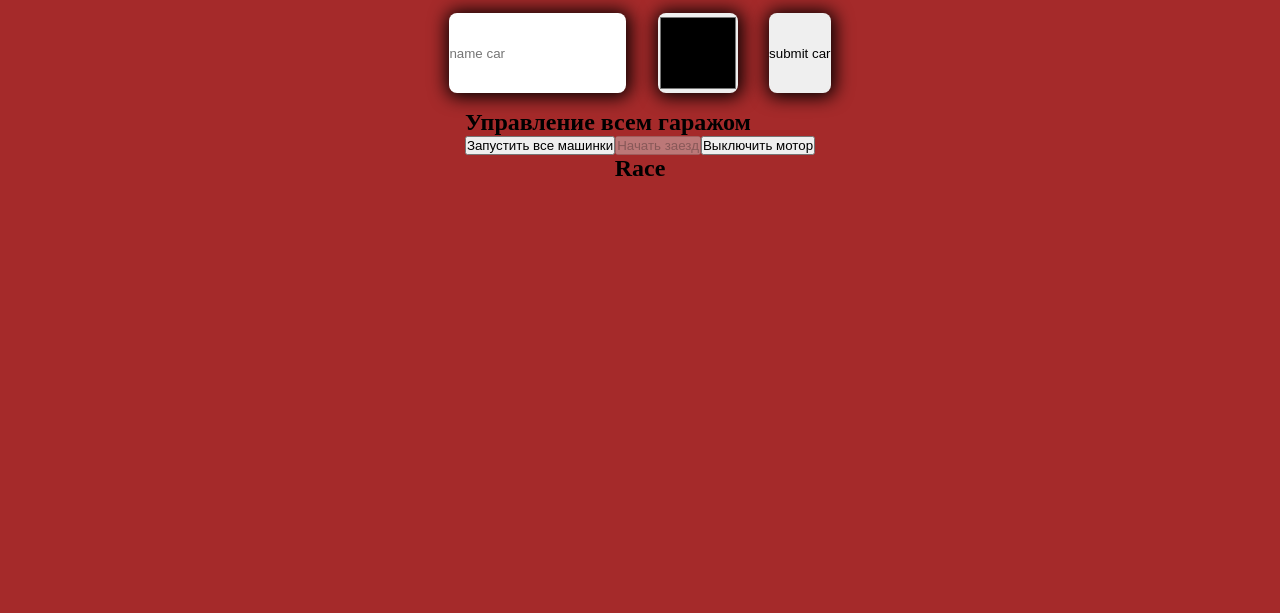
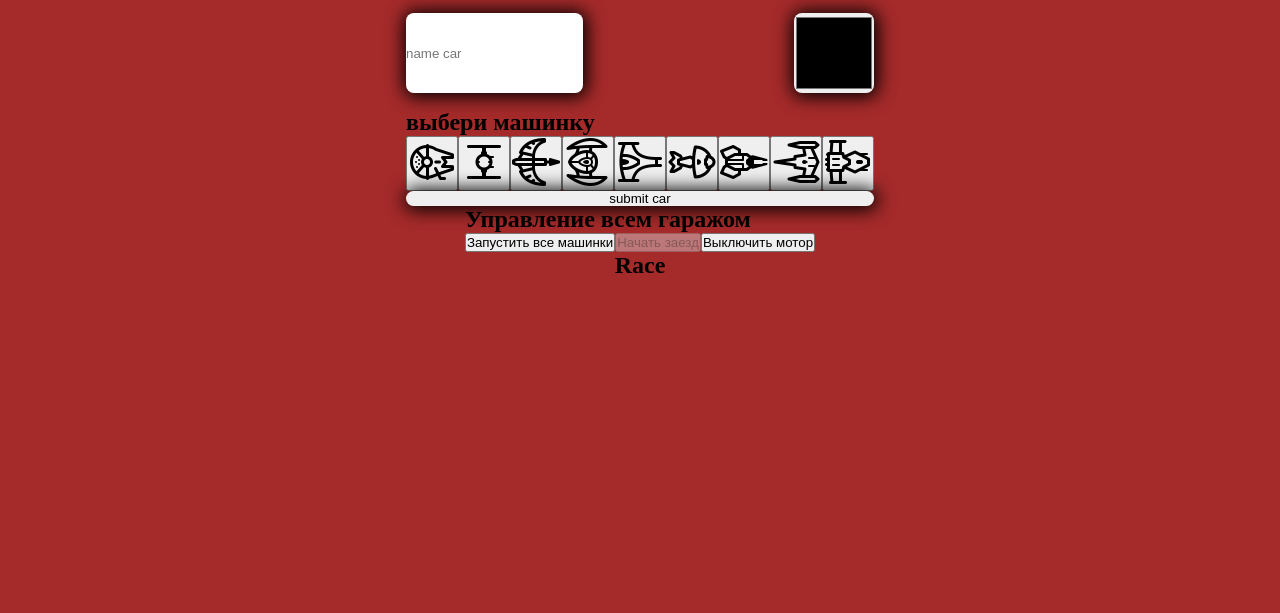
Before and after one commit to SeregaSimba/async-race-my, a website built with Vite: page asynRrMy/index.html in a window 1280 px wide. Shown: the part 187-800 px from the top of the page. Built offline with nearby package versions, Linux system fonts and the light colour scheme; files whose address does not match are found by name.

Commit message:
create: image. container

```diff
--- a/asynRrMy/src/views/GarageView.js
+++ b/asynRrMy/src/views/GarageView.js
@@ -2,6 +2,7 @@ import { CreateEl } from "../util/functionCreatev";
 import { loadCars, handleSubmitCar, submitUpdate } from "./logic/car";
 import { startAll, startRace, stopRace } from "./logic/start";
 import "./garage.css";
+import { carImg } from "./logic/imagiCar";
 
 const main = document.getElementById("app");
 
@@ -18,6 +19,7 @@ function inputGarage() {
   main.appendChild(titleGarage);
 
   const sectionInput = CreateEl("section", "garageInput");
+  sectionInput.id = "sectionInput";
   main.appendChild(sectionInput);
 
   const titleCreateCar = CreateEl("h2", "titleCreateCar");
@@ -39,9 +41,15 @@ function inputGarage() {
   inputColorCar.placeholder = "color car";
   articleContainerInput.appendChild(inputColorCar);
 
+  const titleContainerCarH2 = CreateEl("h2", "titleContainerCarH2");
+  titleContainerCarH2.innerText = "выбери машинку";
+  sectionInput.appendChild(titleContainerCarH2);
+
+  carImg();
+
   const buttonCreateCar = CreateEl("button", "buttonCreateCar");
   buttonCreateCar.innerText = "submit car";
-  articleContainerInput.appendChild(buttonCreateCar);
+  sectionInput.appendChild(buttonCreateCar);
   buttonCreateCar.addEventListener("click", () => {
     const id = inputNameCar.dataset.carId;
     if (!id) {
--- a/asynRrMy/src/views/garage.css
+++ b/asynRrMy/src/views/garage.css
@@ -47,3 +47,17 @@
   position: relative;
   transition: transform 10000ms linear;
 }
+
+.containerImgCars {
+  display: flex;
+}
+
+.cars1 {
+  rotate: 270deg;
+  width: 3rem;
+}
+
+.cars2 {
+  rotate: 90deg;
+  width: 3rem;
+}
--- /dev/null
+++ b/asynRrMy/src/views/logic/imagiCar.js
@@ -0,0 +1,78 @@
+import car from "../../views/logic/icon/car.png";
+import car2 from "../../views/logic/icon/car2.png";
+import car3 from "../../views/logic/icon/car3.png";
+import car4 from "../../views/logic/icon/car4.png";
+import car5 from "../../views/logic/icon/car5.png";
+import car6 from "../../views/logic/icon/car6.png";
+import car7 from "../../views/logic/icon/car7.png";
+import car8 from "../../views/logic/icon/car8.png";
+import car9 from "../../views/logic/icon/car9.png";
+
+import { CreateEl } from "../../util/functionCreatev";
+
+function carImg() {
+  const sectionInput = document.getElementById("sectionInput");
+
+  const containerImgCars = CreateEl("article", "containerImgCars");
+
+  const buttonCarsImg1 = CreateEl("button", "buttonCarsImg");
+  const buttonCarsImg2 = CreateEl("button", "buttonCarsImg");
+  const buttonCarsImg3 = CreateEl("button", "buttonCarsImg");
+  const buttonCarsImg4 = CreateEl("button", "buttonCarsImg");
+  const buttonCarsImg5 = CreateEl("button", "buttonCarsImg");
+  const buttonCarsImg6 = CreateEl("button", "buttonCarsImg");
+  const buttonCarsImg7 = CreateEl("button", "buttonCarsImg");
+  const buttonCarsImg8 = CreateEl("button", "buttonCarsImg");
+  const buttonCarsImg9 = CreateEl("button", "buttonCarsImg");
+
+  const cars1 = CreateEl("img", "cars1");
+  cars1.setAttribute("src", car);
+  buttonCarsImg1.appendChild(cars1);
+
+  const cars2 = CreateEl("img", "cars2");
+  cars2.setAttribute("src", car2);
+  buttonCarsImg2.appendChild(cars2);
+
+  const cars3 = CreateEl("img", "cars2");
+  cars3.setAttribute("src", car3);
+  buttonCarsImg3.appendChild(cars3);
+
+  const cars4 = CreateEl("img", "cars2");
+  cars4.setAttribute("src", car4);
+  buttonCarsImg4.appendChild(cars4);
+
+  const cars5 = CreateEl("img", "cars2");
+  cars5.setAttribute("src", car5);
+  buttonCarsImg5.appendChild(cars5);
+
+  const cars6 = CreateEl("img", "cars2");
+  cars6.setAttribute("src", car6);
+  buttonCarsImg6.appendChild(cars6);
+
+  const cars7 = CreateEl("img", "cars2");
+  cars7.setAttribute("src", car7);
+  buttonCarsImg7.appendChild(cars7);
+
+  const cars8 = CreateEl("img", "cars2");
+  cars8.setAttribute("src", car8);
+  buttonCarsImg8.appendChild(cars8);
+
+  const cars9 = CreateEl("img", "cars2");
+  cars9.setAttribute("src", car9);
+  buttonCarsImg9.appendChild(cars9);
+
+  sectionInput.appendChild(containerImgCars);
+  containerImgCars.append(
+    buttonCarsImg1,
+    buttonCarsImg2,
+    buttonCarsImg3,
+    buttonCarsImg4,
+    buttonCarsImg5,
+    buttonCarsImg6,
+    buttonCarsImg7,
+    buttonCarsImg8,
+    buttonCarsImg9,
+  );
+}
+
+export { carImg };
```
Also changed, not shown: asynRrMy/src/views/logic/icon/car.png (renamed from asynRrMy/src/icon/car.png), asynRrMy/src/views/logic/icon/car2.png (renamed from asynRrMy/src/icon/car2.png), asynRrMy/src/views/logic/icon/car3.png (renamed from asynRrMy/src/icon/car3.png), asynRrMy/src/views/logic/icon/car4.png (renamed from asynRrMy/src/icon/car4.png), asynRrMy/src/views/logic/icon/car5.png (renamed from asynRrMy/src/icon/car5.png), asynRrMy/src/views/logic/icon/car6.png (renamed from asynRrMy/src/icon/car6.png), asynRrMy/src/views/logic/icon/car7.png (renamed from asynRrMy/src/icon/car7.png), asynRrMy/src/views/logic/icon/car8.png (renamed from asynRrMy/src/icon/car8.png), asynRrMy/src/views/logic/icon/car9.png (renamed from asynRrMy/src/icon/car9.png), asynRrMy/src/views/logic/icon/icons8-js.svg (added).
